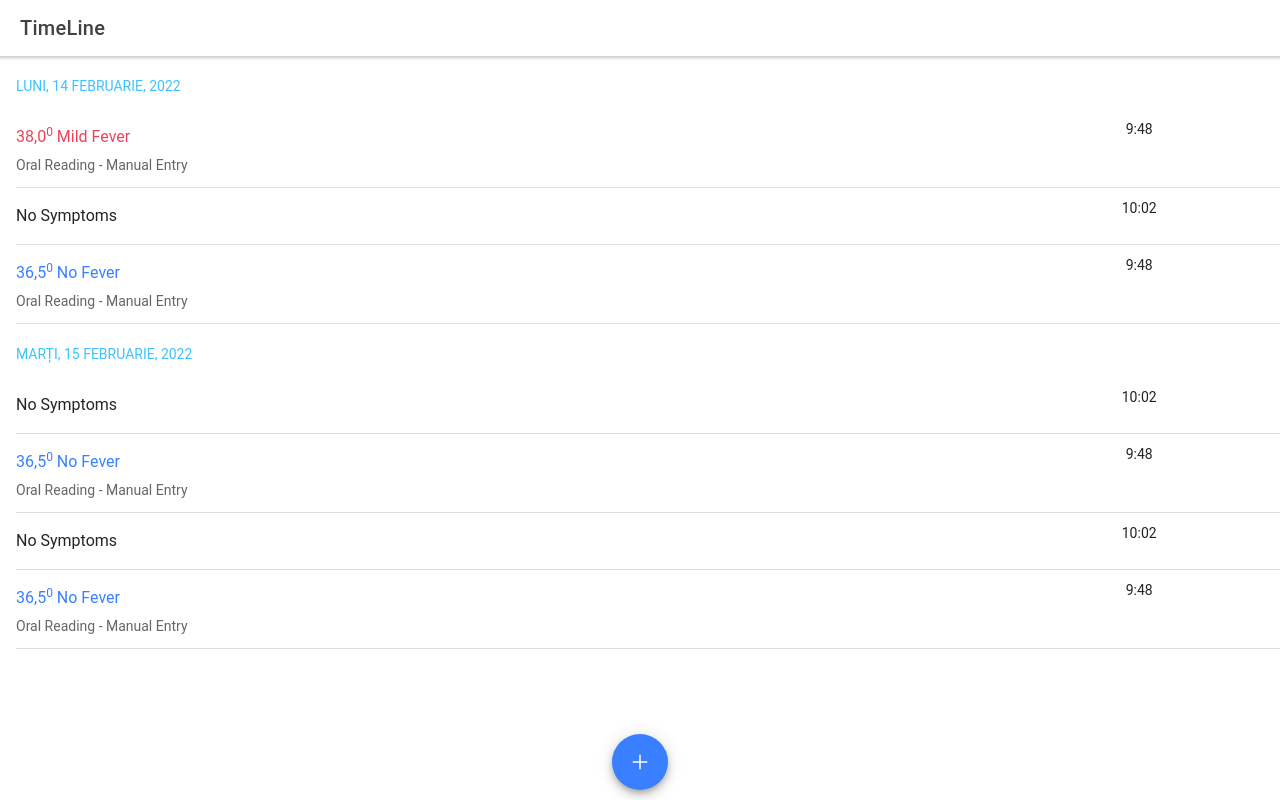
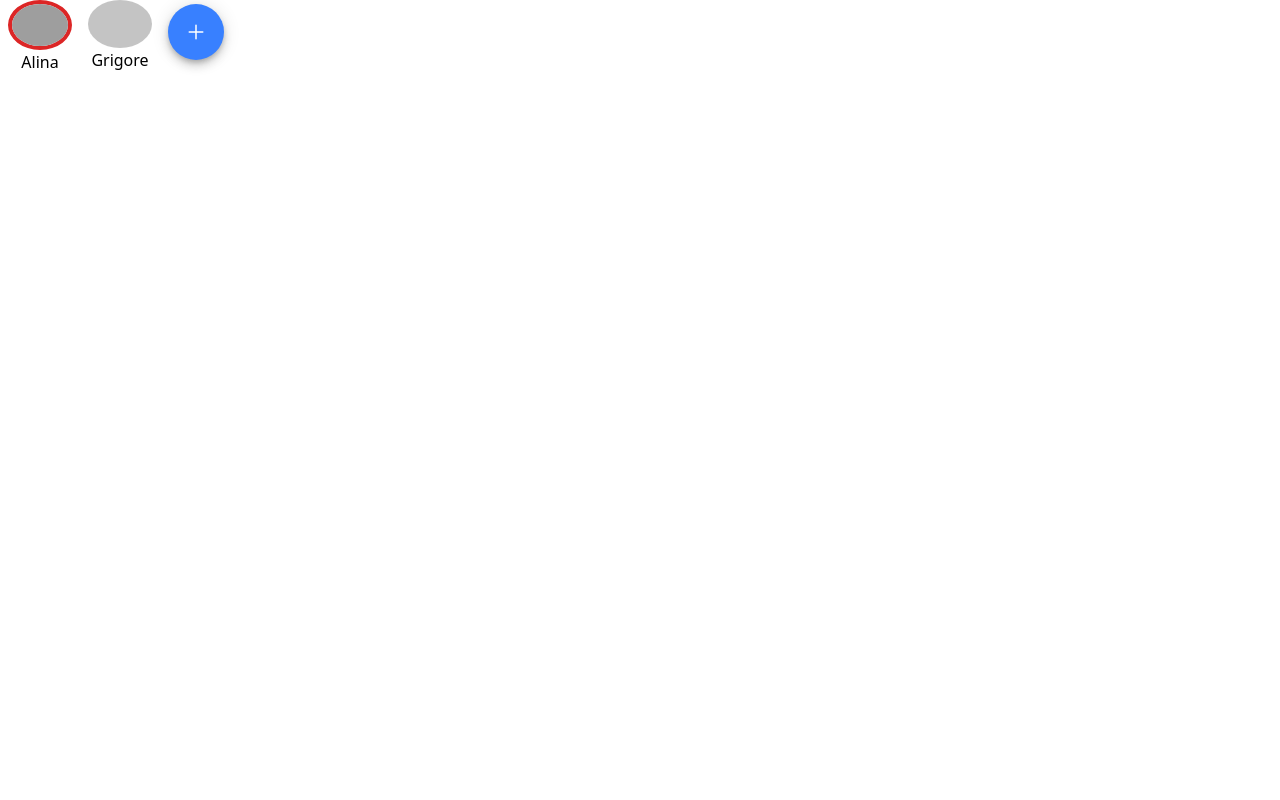
Before and after one commit to CostelEr/MYMEDI-VITE-IONIC, a React (Vite) app in the folder mymedi-vite-ionic/: page / in a window 1280 px wide. Built offline with nearby package versions, Linux system fonts and the light colour scheme; grey boxes are pictures that could not be loaded.

Commit message:
Add AddInformationButton component

```diff
--- a/mymedi-vite-ionic/src/App.tsx
+++ b/mymedi-vite-ionic/src/App.tsx
@@ -13,8 +13,7 @@ import { AddNote } from "./components/add-note/AddNote";
 function App() {
   return (
     <div>
-      <TimeLine></TimeLine>
-      <AddInformationButton></AddInformationButton>
+      <AddNewPerson></AddNewPerson>
       {/* <AddNote></AddNote> */}
     </div>
   );
```
